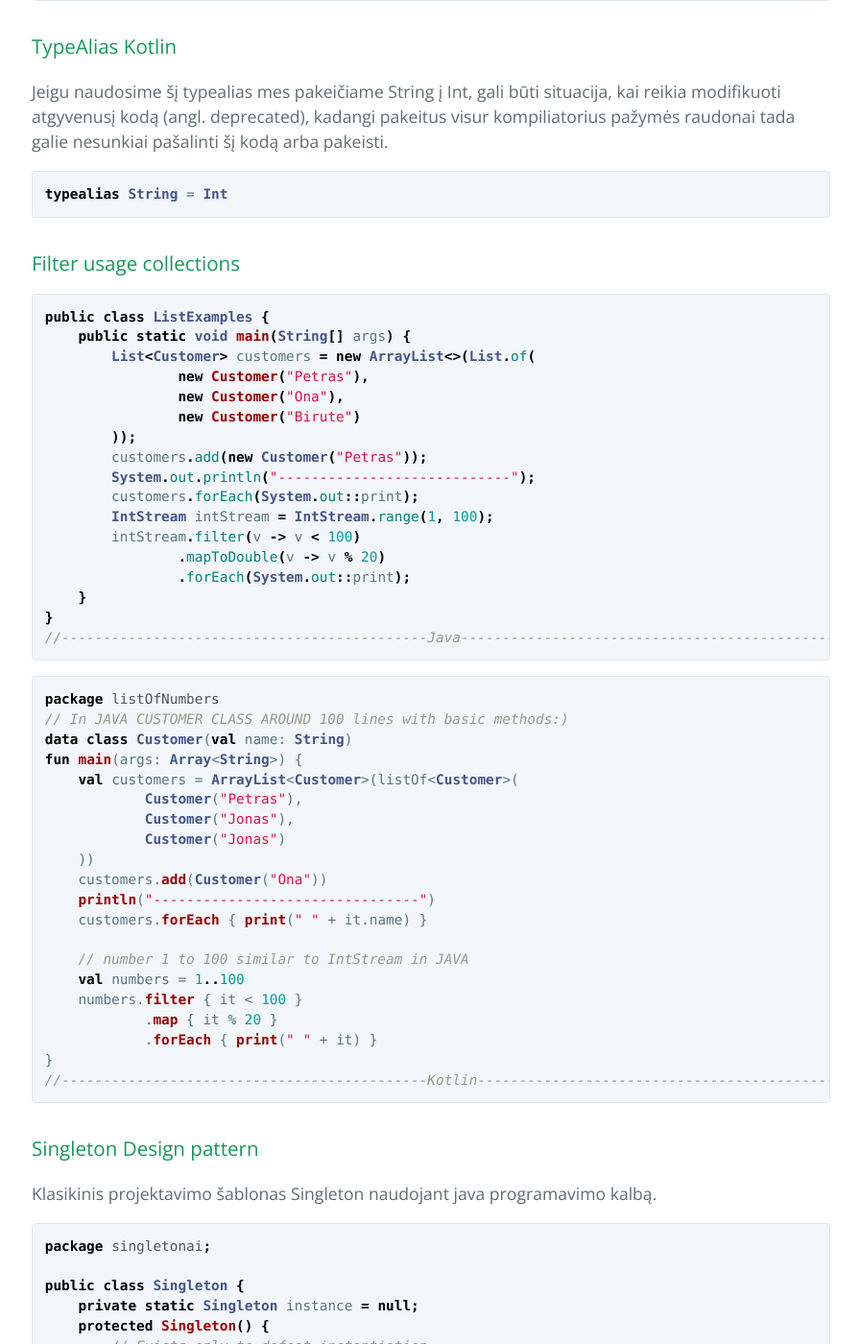
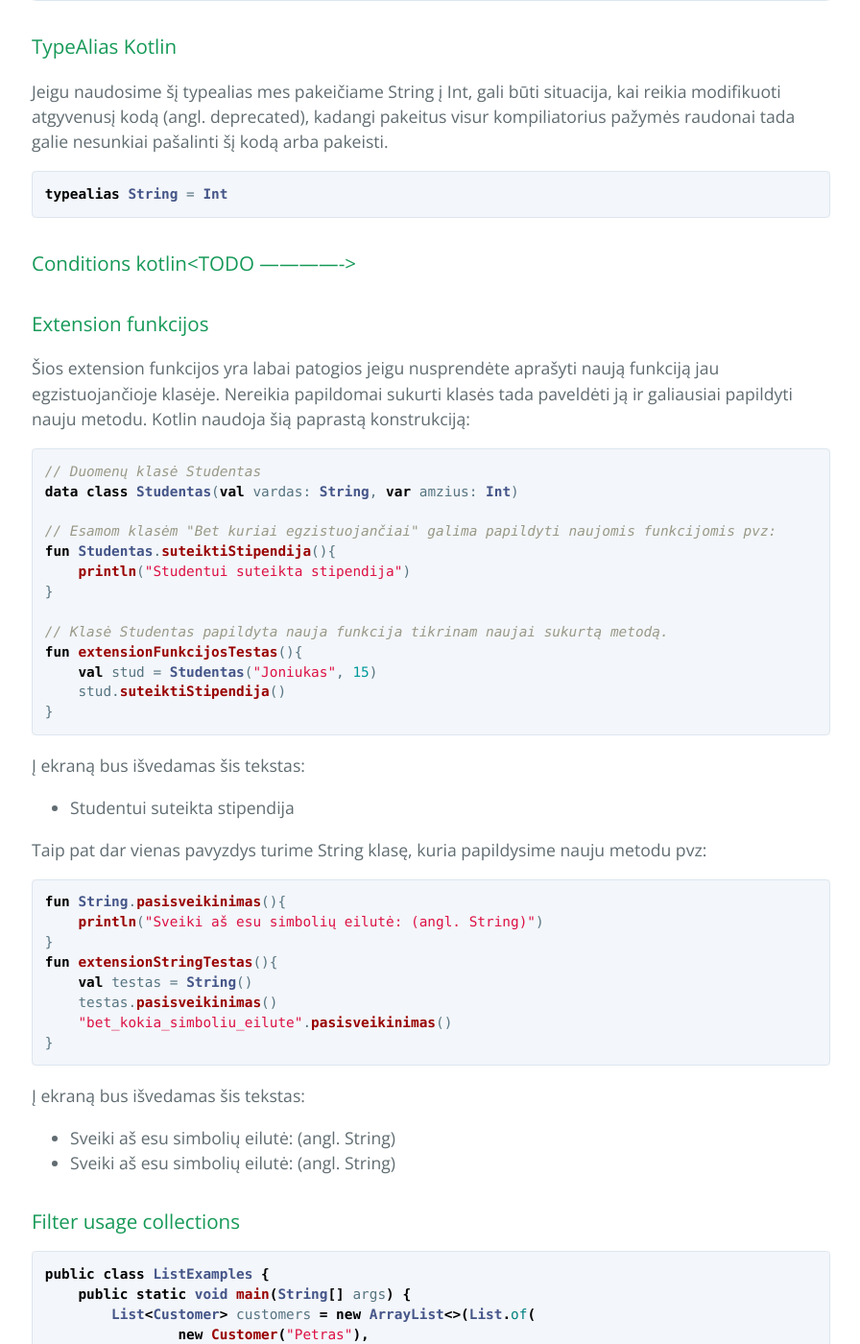
Before and after one commit to eif-courses/Java-Lecture-Notes, a Jekyll site: the page built from _posts/2017-10-29-overloading-kotlin-vs-java.md, in a window 1280 px wide and 1400 px high, scrolled down 3947 px. Shown: the whole window at 96% size, without its empty margins (191-1087 px from the left). Built offline with Jekyll 4.4.1, drawn with Linux system fonts in a browser that asks for light colours; some of the changed text lies outside the part shown.

Commit message:
Update 2017-10-29-overloading-kotlin-vs-java.md

````diff
--- a/_posts/2017-10-29-overloading-kotlin-vs-java.md
+++ b/_posts/2017-10-29-overloading-kotlin-vs-java.md
@@ -147,7 +147,7 @@ fun init(){
     println("Pirmas narys: ${pora.first}, Antras narys: ${pora.second}")
 }
 ```
-Jeigu reikšmė yra nesvarbi naudojant destructing declarations galima pavadinti naudojant underscore:
+Jeigu reikšmė yra nesvarbi naudojant reikšmių pervadinimą (angl. destructuring declarations) galima pavadinti naudojant underscore:
 ```kotlin
  val (_, kita_reiksme) = grazinaPora()
  ```
@@ -156,6 +156,47 @@ Jeigu naudosime šį typealias mes pakeičiame String į Int, gali būti situaci
 ```kotlin
 typealias String = Int
 ```
+
+### Conditions kotlin<TODO ------------->
+
+
+### Extension funkcijos
+
+Šios extension funkcijos yra labai patogios jeigu nusprendėte aprašyti naują funkciją jau egzistuojančioje klasėje.
+Nereikia papildomai sukurti klasės tada paveldėti ją ir galiausiai papildyti nauju metodu. Kotlin naudoja šią paprastą konstrukciją:
+```kotlin
+// Duomenų klasė Studentas
+data class Studentas(val vardas: String, var amzius: Int)
+
+// Esamom klasėm "Bet kuriai egzistuojančiai" galima papildyti naujomis funkcijomis pvz:
+fun Studentas.suteiktiStipendija(){
+    println("Studentui suteikta stipendija")
+}
+
+// Klasė Studentas papildyta nauja funkcija tikrinam naujai sukurtą metodą.
+fun extensionFunkcijosTestas(){
+    val stud = Studentas("Joniukas", 15)
+    stud.suteiktiStipendija()
+}
+```
+Į ekraną bus išvedamas šis tekstas:
+- Studentui suteikta stipendija
+
+Taip pat dar vienas pavyzdys turime String klasę, kuria papildysime nauju metodu pvz:
+```kotlin
+fun String.pasisveikinimas(){
+    println("Sveiki aš esu simbolių eilutė: (angl. String)")
+}
+fun extensionStringTestas(){
+    val testas = String()
+    testas.pasisveikinimas()
+    "bet_kokia_simboliu_eilute".pasisveikinimas()
+}
+```
+Į ekraną bus išvedamas šis tekstas:
+- Sveiki aš esu simbolių eilutė: (angl. String)
+- Sveiki aš esu simbolių eilutė: (angl. String)
+
 ### Filter usage collections
 
 
````
